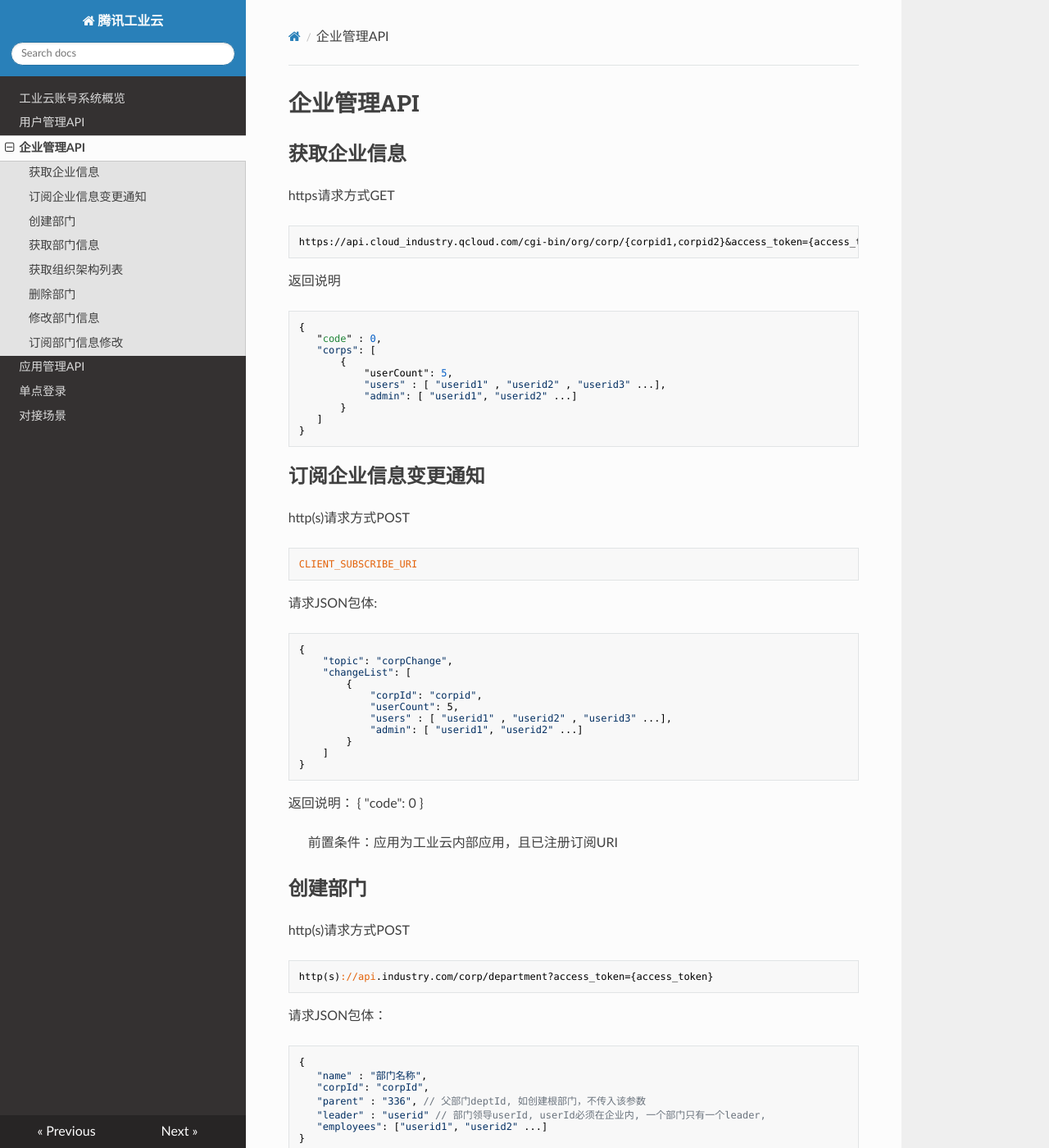
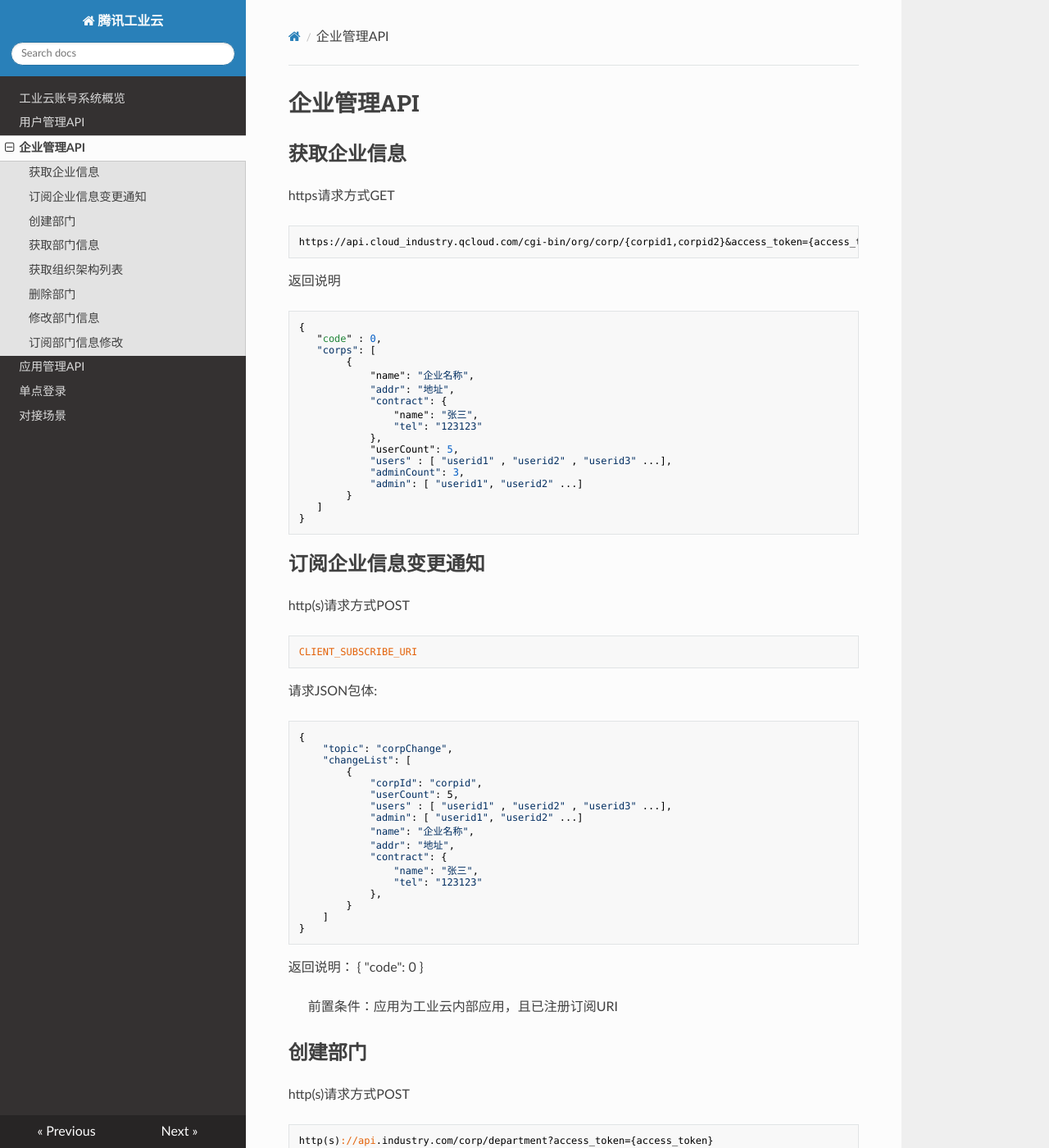
Before and after one commit to victorisildur/industry_account, an MkDocs documentation site: the page built from docs/corp.md, in a window 1280 px wide and 1400 px high. Shown: the whole window at 82% size. Built offline with MkDocs 1.6.1, drawn with Linux system fonts in a browser that asks for light colours; nearby versions of some CDN libraries.

Commit message:
bugfix: add missing attr

````diff
--- a/docs/corp.md
+++ b/docs/corp.md
@@ -13,11 +13,18 @@
 {
    "code" : 0,
    "corps": [
-       {
-           "userCount": 5,
-           "users" : [ "userid1" , "userid2" , "userid3" ...],
-           "admin": [ "userid1", "userid2" ...]
-       }
+        {
+            "name": "企业名称",
+            "addr": "地址",
+            "contract": {
+                "name": "张三",
+                "tel": "123123"
+            },
+            "userCount": 5,
+            "users" : [ "userid1" , "userid2" , "userid3" ...],
+            "adminCount": 3,
+            "admin": [ "userid1", "userid2" ...]
+        }
    ]
 }
 ```
@@ -41,6 +48,12 @@
             "userCount": 5,
             "users" : [ "userid1" , "userid2" , "userid3" ...],
             "admin": [ "userid1", "userid2" ...]
+            "name": "企业名称",
+            "addr": "地址",
+            "contract": {
+                "name": "张三",
+                "tel": "123123"
+            },
         }
     ]
 }
````
Also changed, not shown: docs/app.md (+24 -0 lines), docs/index.md (+1 -0 lines), docs/user.md (+6 -0 lines).
